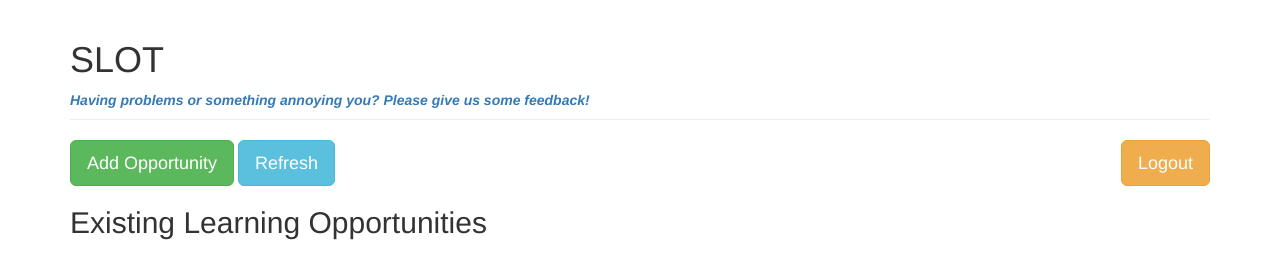
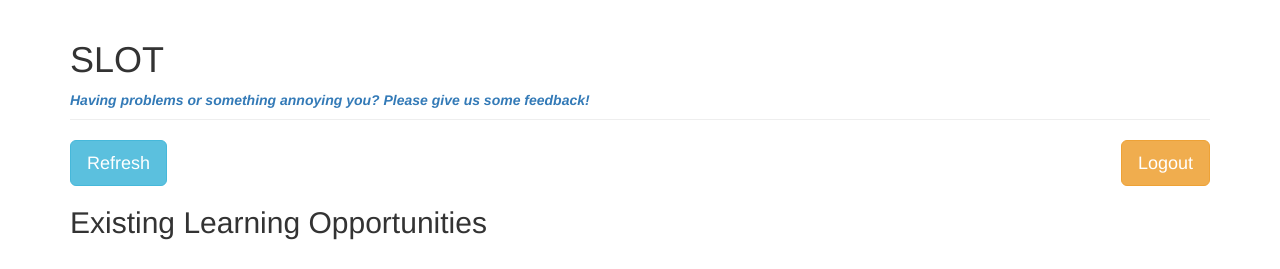
Before and after one commit to nhshd-slot/slot, a Flask app: template slot/templates/dashboard.html in a window 1280 px wide. Shown: the top 269 px of the page. Run offline with Flask 2, Linux system fonts and the light colour scheme; the template is opened without the code that fills it, so the values that code supplies are empty; parts of the project's set-up code (start-up, migrations or seed data) failed here and were passed over; some libraries are stand-ins or nearby versions.

Commit message:
Hide Add Opportunity button

```diff
--- a/slot/templates/dashboard.html
+++ b/slot/templates/dashboard.html
@@ -17,7 +17,7 @@
     <div class="nav-buttons">
         <div class="row">
             <div class="col-lg-8">
-                <a href="/new" class="btn btn-lg btn-success" role="button">Add Opportunity</a>
+                <!--<a href="/new" class="btn btn-lg btn-success" role="button">Add Opportunity</a>-->
                 <!--<a href="/feedback" class="btn btn-lg btn-info pull-right" role="button">Feedback</a>-->
                 <a href="/dashboard" class="btn btn-lg btn-info" role="button">Refresh</a>
             </div>
```
